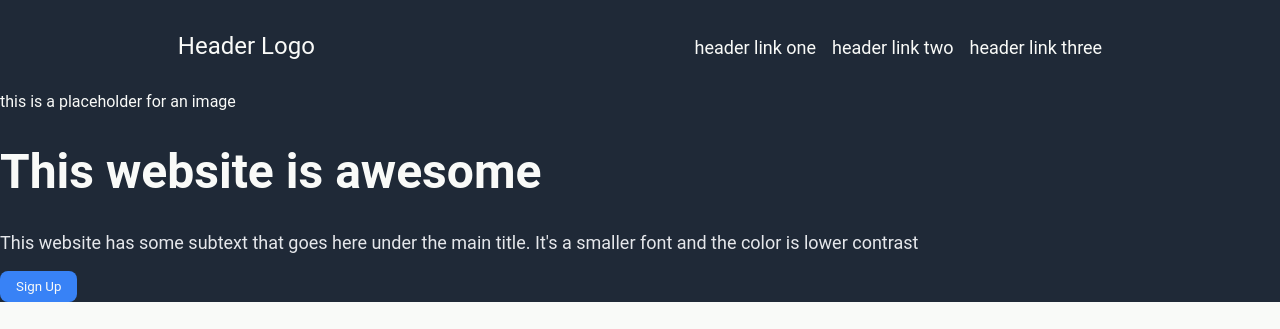
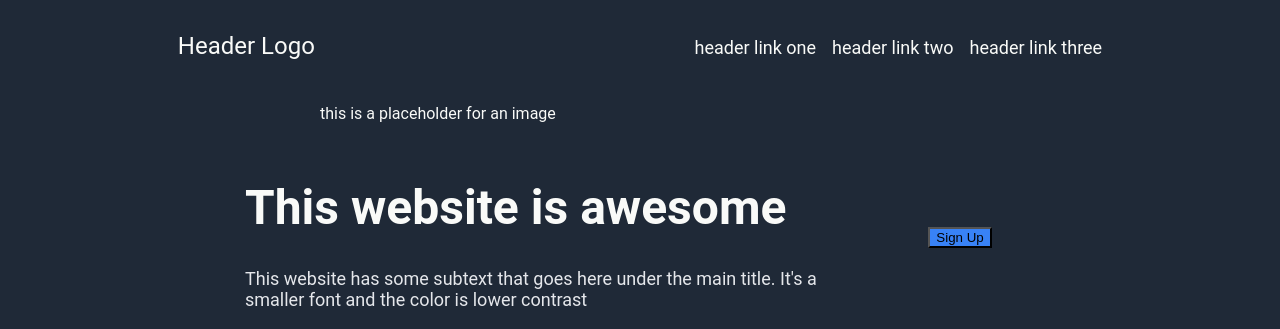
Before and after one commit to Gabrielrv1974/landing-page, a plain HTML site: page index.html in a window 1280 px wide. Shown: the top 329 px of the page. Drawn offline with Linux system fonts and the light colour scheme.

Commit message:
working on index and css

```diff
--- a/index.html
+++ b/index.html
@@ -26,16 +26,17 @@
             <div class="page-section__container--tp">
                 <div class="first-section-column-img">
                     <div class="insert-image">this is a placeholder for an image</div>
+                </div>
                 <div class="first-section-column-text">
                     <div class="first-section-title-wrapper">
                         <h1 class="page-section-title">This website is awesome</h1>
                     </div>
                     <p class="page-section-subtitle">This website has some subtext that goes here under the main title. It's a smaller font and the color is lower contrast</p>
-                    <div class="button_container--tp">
+                </div>
+                <div class="btn button_container--tp">
                         <button>Sign Up</button>
-                    </div>
-                 </div>
                 </div>
+
             </div>
         </div>
 
@@ -86,7 +87,7 @@
                         <h3 class="page-section-title">Call to action! It's time!</h3>
                     </div>
                     <p class="page-section-subtitle">Sign up for our product by clicking that button right over there!</p>
-                    <div class="button_container--btn">
+                    <div class="btn button_container--btn">
                         <button>Sign Up</button>
                     </div>
                 </div>
--- a/stylesheet.css
+++ b/stylesheet.css
@@ -33,21 +33,47 @@ a {
 
   }
 .first_section {
+    overflow: hidden;
+    display: block;
+    box-sizing: border-box;
 
 
 }
 
 
-.first_section{
-
+.page-section__container--tp{
+    max-width: 1280px;
+    width: 100%;
+    margin: auto;
     background-color: #1f2937;
     color: #f9faf8;
+    display: flex;
+    flex-direction: row;
+    flex-wrap: wrap;
+    align-items: center;
+    align-content: center;
+    justify-content: center;
+    box-sizing: border-box;
 
 }
 
 .first-section-column-img {
+    flex: 1 1 50%;
+    max-width: 50%;
+    max-height: 100%;
+    padding: 12px 24px;
+    display: block;
 
+}
 
+.first-section-column-text {
+    flex: 1 1 50%;
+    padding: 12px 20px;
+    max-width: 50%;
+    max-height: 100%;
+    box-sizing: border-box;
+    padding: 12px 24px;
+    display: block;
 }
 
 h1 {
@@ -60,13 +86,32 @@ h1 {
     color: #e5e7eb;
 }
 
+.button_container--tp {
+
+    border-color: #3882f6;
+    color: #f9faf8;
+
+}
+
+.btn {
+    font-family: Roboto, sans-serif;
+
+    display: inline-block;
+    padding: 12px 24px;
+    font-size: 14px;
+    text-align: center;
+
+}
+
 button {
-    font-family: Roboto, sans-serif;
-    border: none;
+
+    background-color: #3882f6;
+
+}
+
+.btn {
     border-radius: 8px;
-    background: #3882f6;
-    padding: 8px 16px;
-    color: #f9faf8;
+    min-width: 150px;
 }
 
 .page-section__container--md--up {
@@ -123,6 +168,12 @@ text {
     color: #f9faf8;
 }
 
+.button_container--btn {
+    background-color: #3882f6;
+    color: #e5e7eb;
+
+}
+
 
 .footer_section {
     background: #1f2937;
```
